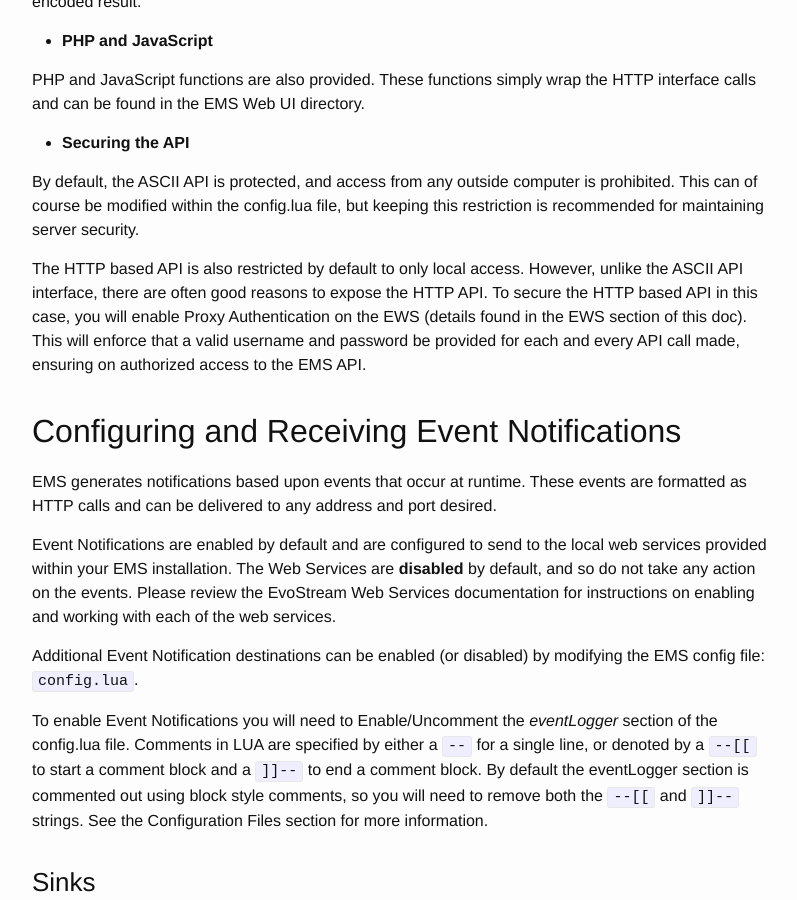
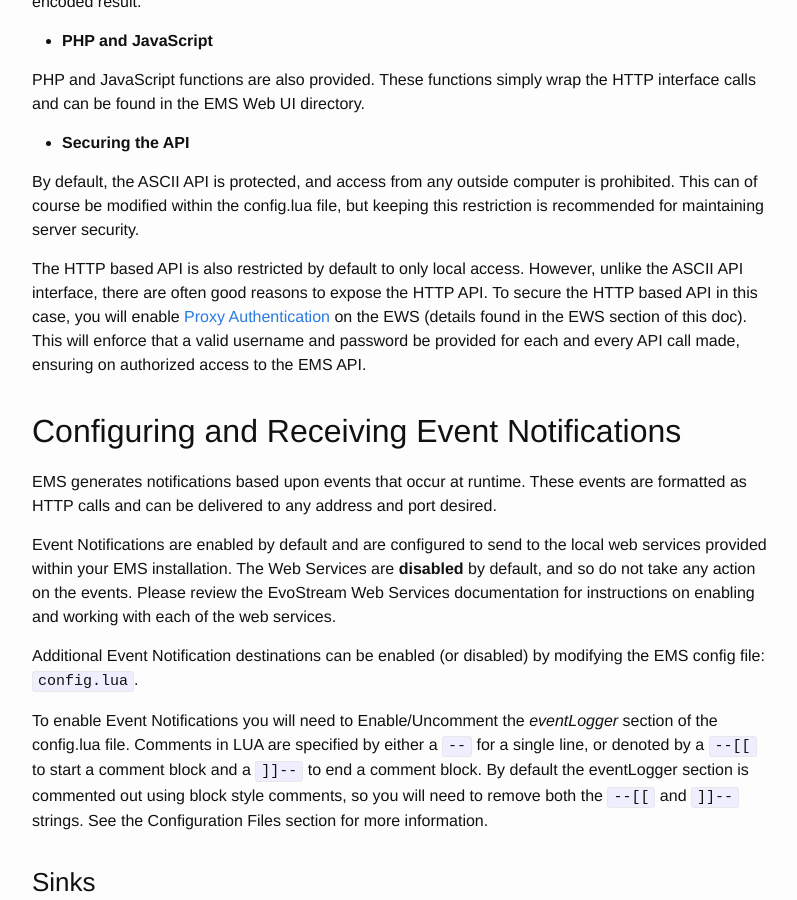
Before and after one commit to EvoStream/ems_user_guide, a Jekyll site: the page built from _posts/2016-01-01-runtimeapi.md, in a window 1280 px wide and 900 px high, scrolled down 3654 px. Shown: the whole window, without its empty margins (238-1035 px from the left). Built offline with Jekyll 4.4.1, drawn with Linux system fonts in a browser that asks for light colours; part of the change alters nothing that is shown.

```diff
--- a/_posts/2016-01-01-runtimeapi.md
+++ b/_posts/2016-01-01-runtimeapi.md
@@ -139,7 +139,7 @@ PHP and JavaScript functions are also provided. These functions simply wrap the
 
 By default, the ASCII API is protected, and access from any outside computer is prohibited. This can of course be modified within the config.lua file, but keeping this restriction is recommended for maintaining server security.
 
-The HTTP based API is also restricted by default to only local access. However, unlike the ASCII API interface, there are often good reasons to expose the HTTP API. To secure the HTTP based API in this case, you will enable Proxy Authentication on the EWS (details found in the EWS section of this doc). This will enforce that a valid username and password be provided for each and every API call made, ensuring on authorized access to the EMS API.
+The HTTP based API is also restricted by default to only local access. However, unlike the ASCII API interface, there are often good reasons to expose the HTTP API. To secure the HTTP based API in this case, you will enable [Proxy Authentication](http://docs.evostream.com/ems_user_guide/webconfigfile#apiproxy) on the EWS (details found in the EWS section of this doc). This will enforce that a valid username and password be provided for each and every API call made, ensuring on authorized access to the EMS API.
 
 
 
```
